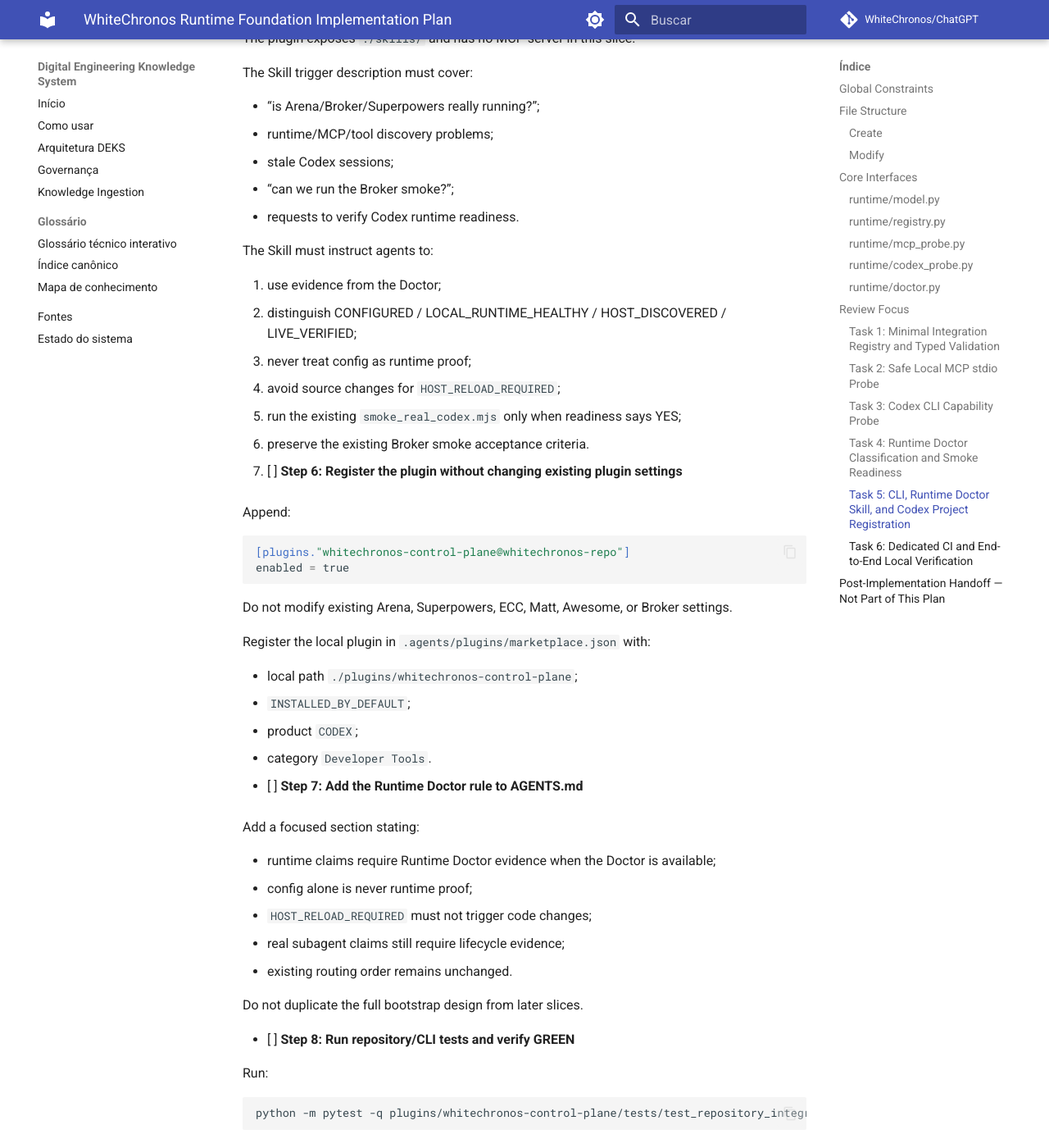
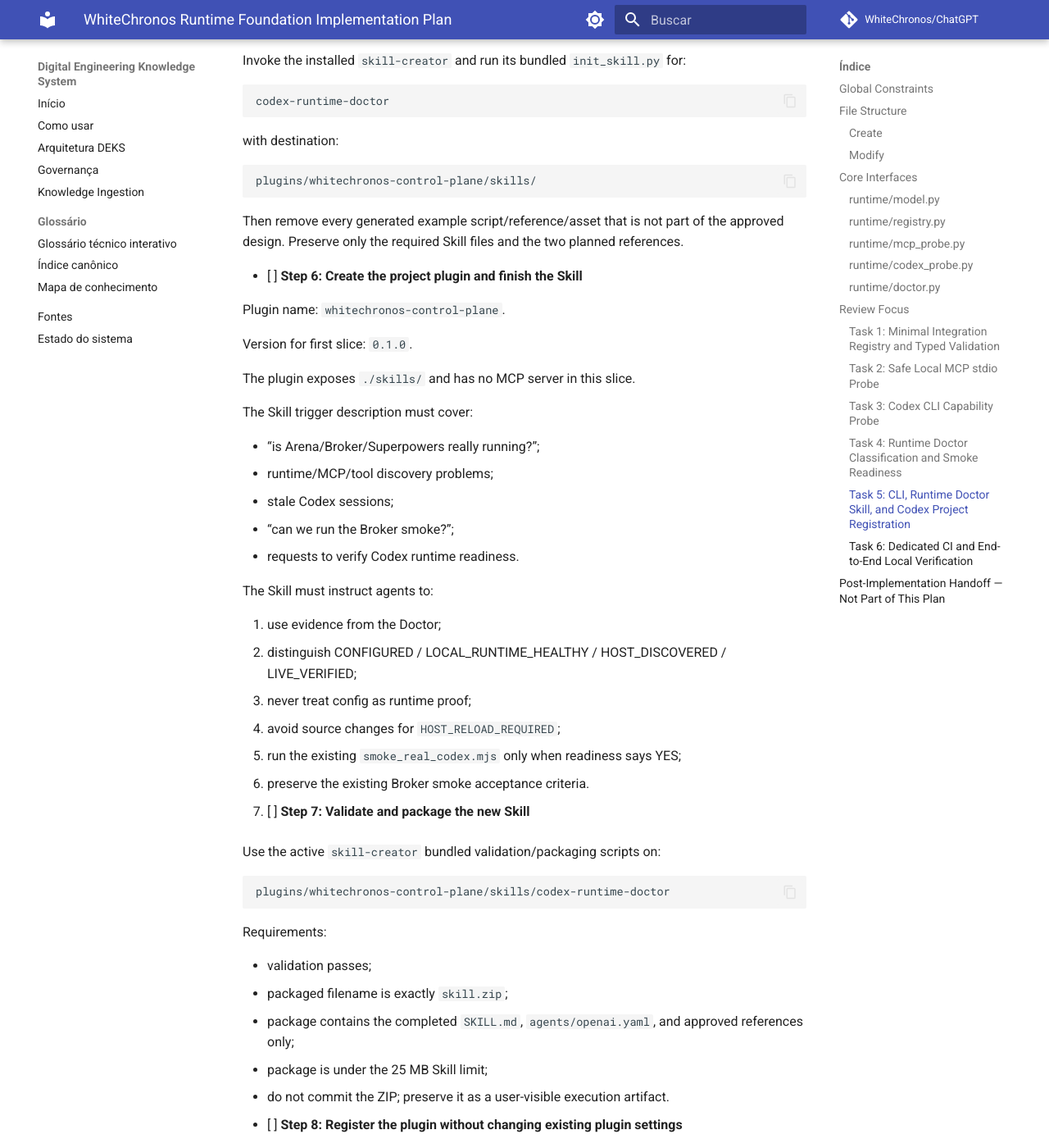
Before and after one commit to WhiteChronos/ChatGPT, an MkDocs documentation site: the page built from docs/superpowers/plans/2026-10-03-whitechronos-runtime-foundation.md, in a window 1280 px wide and 1400 px high, scrolled down 17428 px. Shown: the whole window at 82% size. Built offline with MkDocs 1.6.1 and Material for MkDocs 9.7.7, drawn with Linux system fonts in a browser that asks for light colours; comment, search, counter and statistics services are not loaded; some of the changed text lies outside the part shown.

Commit message:
docs: align Runtime Foundation plan with Skill Creator

````diff
--- a/docs/superpowers/plans/2026-10-03-whitechronos-runtime-foundation.md
+++ b/docs/superpowers/plans/2026-10-03-whitechronos-runtime-foundation.md
@@ -25,6 +25,7 @@
 - CI may prove repository/config/local MCP behavior but must never claim `HOST_DISCOVERED` or `LIVE_SMOKE_READY` without explicit host/runtime evidence.
 - All repository mutations occur on an isolated implementation branch/worktree at execution time; never write directly to `main`.
 - Existing repository governance and CI gates must remain green.
+- Because this slice creates a new Skill, implementation must invoke the installed `skill-creator`, initialize `codex-runtime-doctor` with its bundled `init_skill.py`, remove unused template artifacts, validate it, and package the finished Skill as exactly `skill.zip`. The ZIP is an execution artifact and must not be committed to the repository.
 
 ## File Structure
 
@@ -751,7 +752,23 @@
   - verified local failure -> debugging/bugfix path;
   - `LIVE_SMOKE_READY=YES` -> existing smoke command may run.
 
-- [ ] **Step 5: Create the project plugin and Skill**
+- [ ] **Step 5: Initialize the Runtime Doctor Skill with Skill Creator**
+
+Invoke the installed `skill-creator` and run its bundled `init_skill.py` for:
+
+```text
+codex-runtime-doctor
+```
+
+with destination:
+
+```text
+plugins/whitechronos-control-plane/skills/
+```
+
+Then remove every generated example script/reference/asset that is not part of the approved design. Preserve only the required Skill files and the two planned references.
+
+- [ ] **Step 6: Create the project plugin and finish the Skill**
 
 Plugin name: `whitechronos-control-plane`.
 
@@ -776,7 +793,23 @@
 5. run the existing `smoke_real_codex.mjs` only when readiness says YES;
 6. preserve the existing Broker smoke acceptance criteria.
 
-- [ ] **Step 6: Register the plugin without changing existing plugin settings**
+- [ ] **Step 7: Validate and package the new Skill**
+
+Use the active `skill-creator` bundled validation/packaging scripts on:
+
+```text
+plugins/whitechronos-control-plane/skills/codex-runtime-doctor
+```
+
+Requirements:
+
+- validation passes;
+- packaged filename is exactly `skill.zip`;
+- package contains the completed `SKILL.md`, `agents/openai.yaml`, and approved references only;
+- package is under the 25 MB Skill limit;
+- do not commit the ZIP; preserve it as a user-visible execution artifact.
+
+- [ ] **Step 8: Register the plugin without changing existing plugin settings**
 
 Append:
 
````
Also changed, not shown: other parts of docs/superpowers/plans/2026-10-03-whitechronos-runtime-foundation.md (+3 -3 lines).
